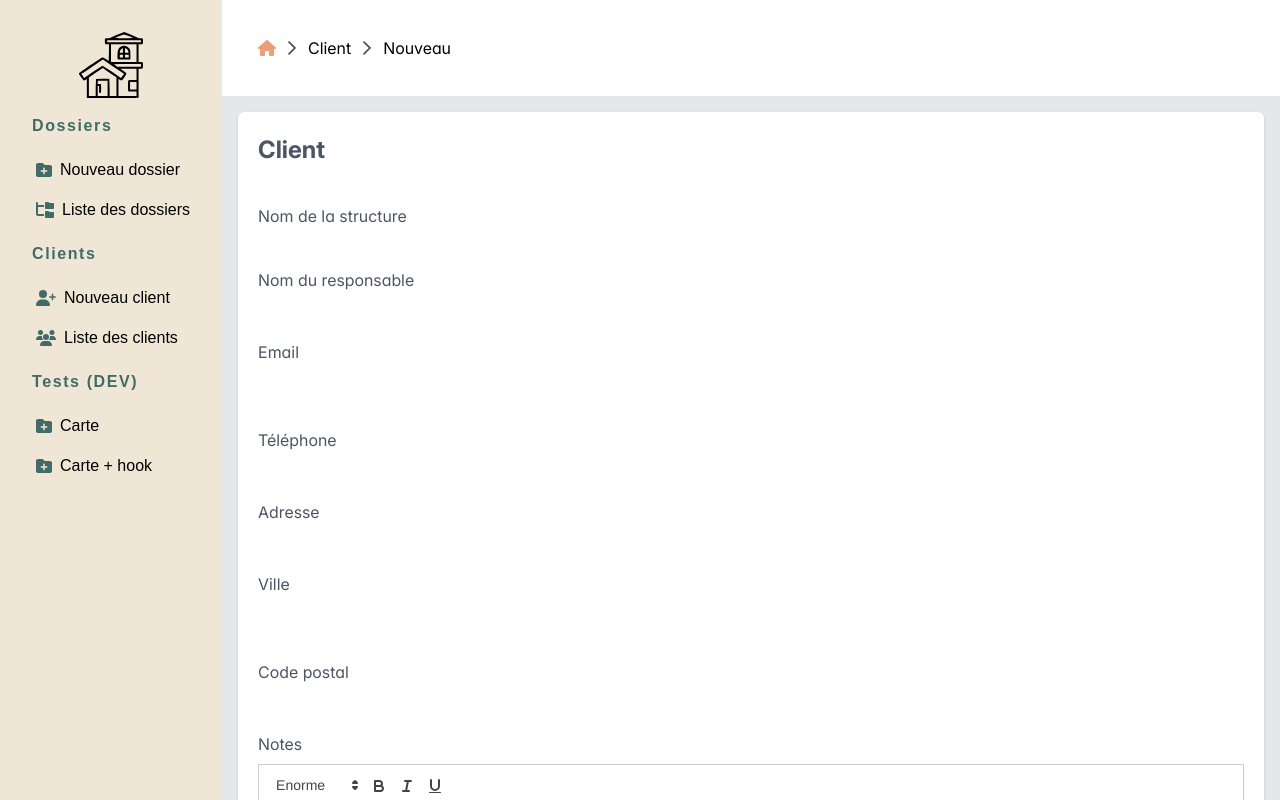
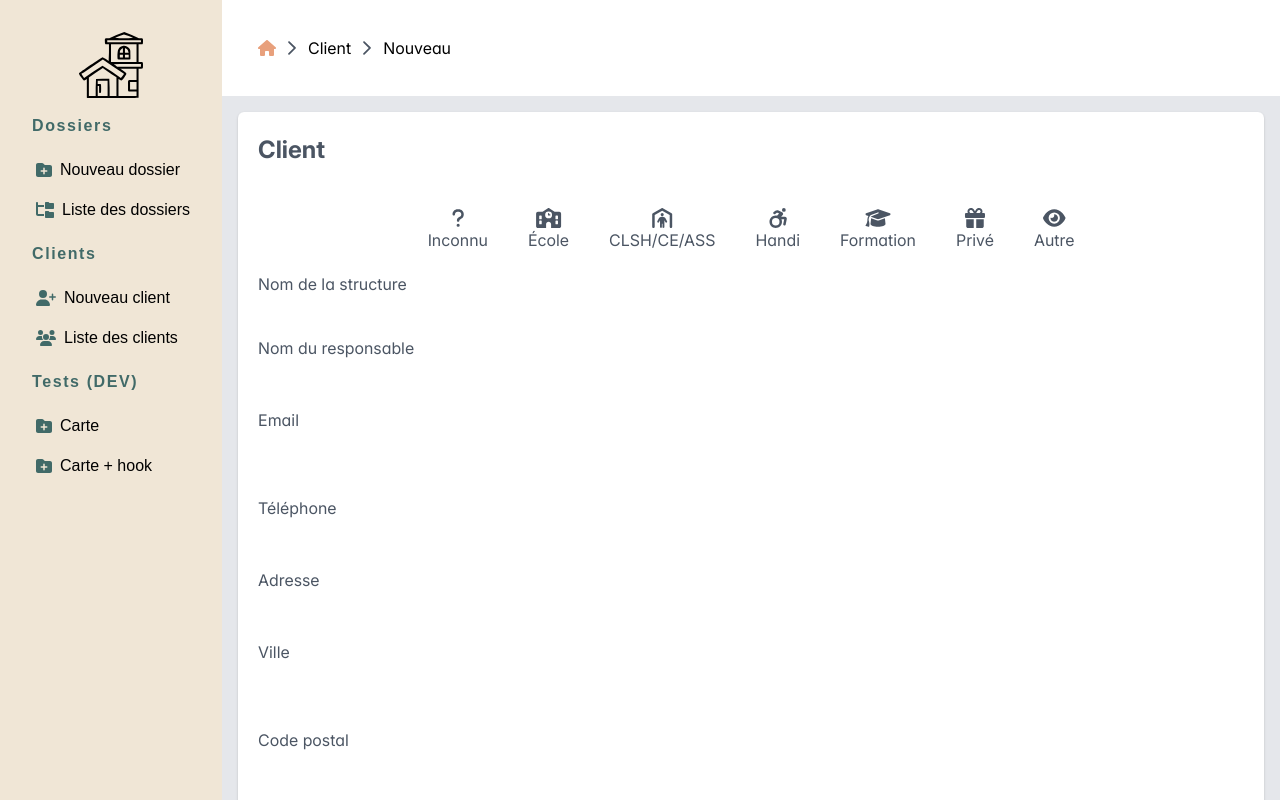
Before and after one commit to BahAilime/gestion-du-nay, a Next.js app: page /client/nouveau in a window 1280 px wide. Built offline with nearby package versions, Linux system fonts and the light colour scheme; no server answers; a web font is replaced by a local one.

Commit message:
Ajout du bouton de selection de type de client

```diff
--- a/src/components/ClientForm.js
+++ b/src/components/ClientForm.js
@@ -5,6 +5,11 @@ import FormInput from "./FormInput";
 import SimpleEditor from "./SimpleEditor";
 
 import { useMountEffect } from 'primereact/hooks';
+
+import { FontAwesomeIcon } from '@fortawesome/react-fontawesome'
+import { faQuestion, faSchool, faPersonShelter, faGift, faWheelchairMove, faGraduationCap, faEye } from '@fortawesome/free-solid-svg-icons'
+
+import { SelectButton } from 'primereact/selectbutton';
 
 export default function ClientForm({ dataImport={}, onChange = (x) => {} }) {
     const [ data, addState, getState, deleteState, setState ] = useMultiState();
@@ -17,10 +22,40 @@ export default function ClientForm({ dataImport={}, onChange = (x) => {} }) {
 
     useEffect(() => {
         onChange(data)
+        console.log(data);
     }, [data])
+
+    // TODO: rendre ca configurable
+    const optionsBtn = [
+        {icon: faQuestion, value: 'Inconnu'},
+        {icon: faSchool, value: 'École'},
+        {icon: faPersonShelter, value: 'CLSH/CE/ASS'},
+        {icon: faWheelchairMove, value: 'Handi'},
+        {icon: faGraduationCap, value: 'Formation'},
+        {icon: faGift, value: 'Privé'},
+        {icon: faEye, value: 'Autre'},
+    ];
+
+    const templateBtn = (option) => {
+        return (
+        <div className="flex flex-col items-center, justify-center">
+            <FontAwesomeIcon icon={option.icon} className="text-xl"/>
+            <h1>{option.value}</h1>
+        </div>
+    );
+    }
 
     return (
         <>
+            <div className="flex justify-center items-center w-full">
+                <SelectButton
+                    value={data.type_cli}
+                    onChange={(type) => addState("type_cli", type.value)}
+                    itemTemplate={templateBtn}
+                    optionLabel="value"
+                    options={optionsBtn}
+                />
+            </div>
             <FormInput value={data.nom_cli} label="Nom de la structure" name="name" onChange={(name) => addState("nom_cli", name)}/>
             <FormInput value={data.resp_cli} label="Nom du responsable" name="resp" onChange={(resp) => addState("resp_cli", resp)}/>
             <div className="flex w-full gap-4 flex-col lg:flex-row flex-wrap">
```
